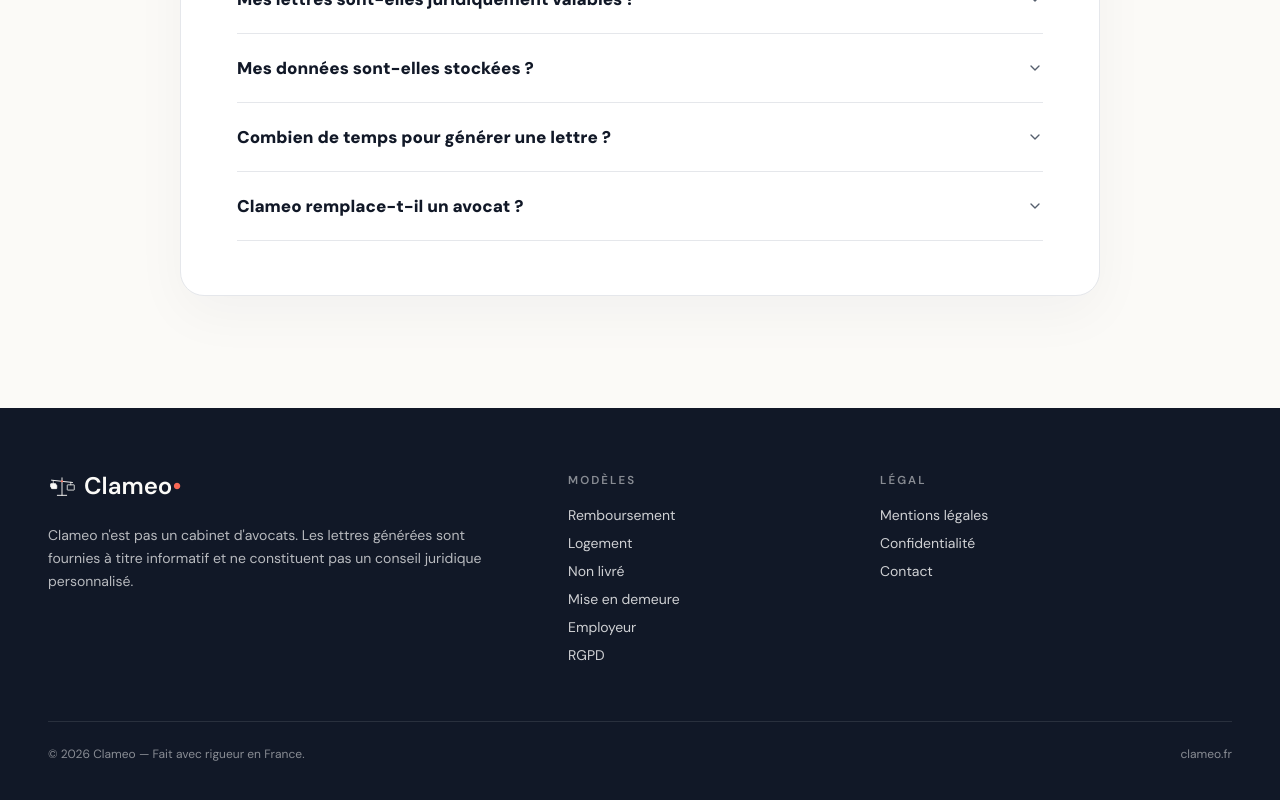
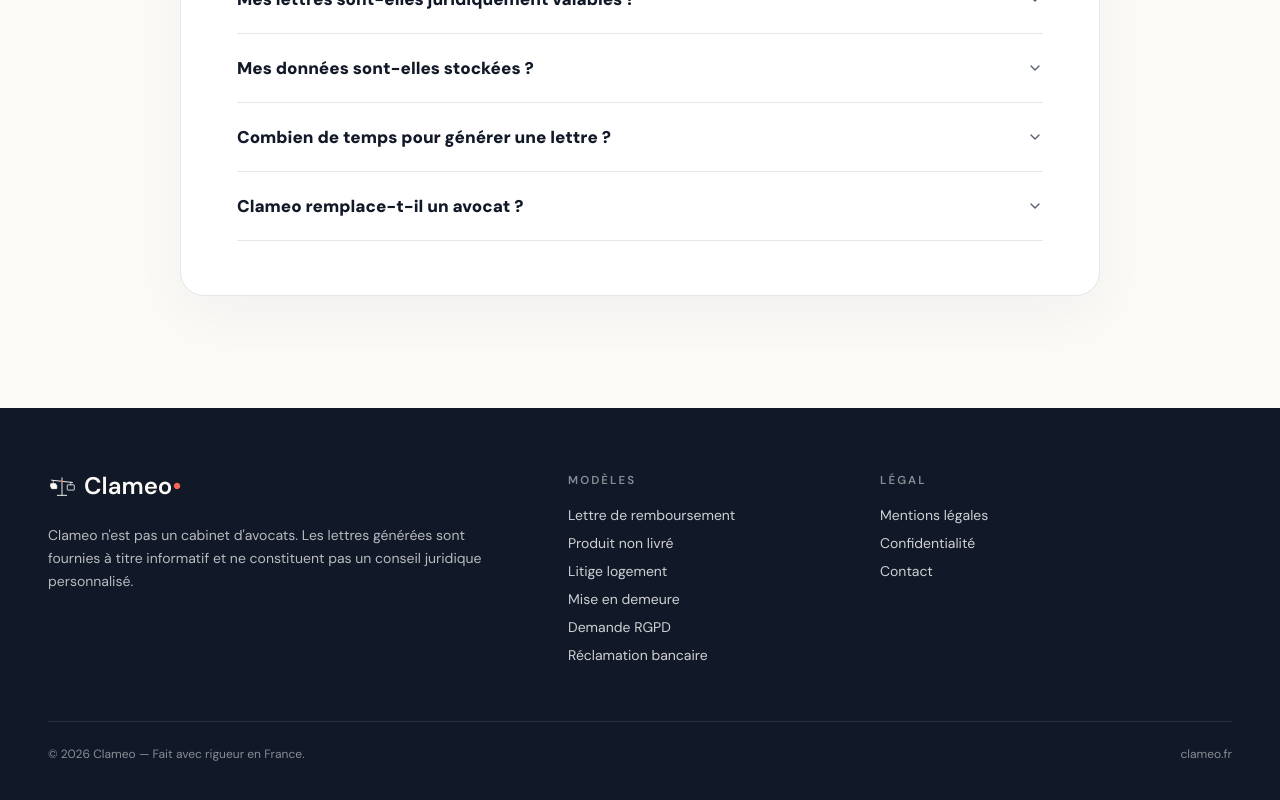
Before and after one commit to Etherea-Coder/Clameo, a React (Create React App) app in the folder frontend/: page / in a window 1280 px wide. Shown: the part 3444-4244 px from the top of the page. Built offline with nearby package versions, Linux system fonts and the light colour scheme.

Commit message:
Update sitemap and Footer component

```diff
--- a/frontend/src/components/Footer.jsx
+++ b/frontend/src/components/Footer.jsx
@@ -19,12 +19,36 @@ export default function Footer() {
           <div className="lg:col-span-3">
             <p className="eyebrow text-white/50 mb-4">Modèles</p>
             <ul className="space-y-2 text-sm text-white/80">
-              <li><Link to="/builder/remboursement" className="hover:text-coral transition">Remboursement</Link></li>
-              <li><Link to="/builder/logement" className="hover:text-coral transition">Logement</Link></li>
-              <li><Link to="/builder/non-livre" className="hover:text-coral transition">Non livré</Link></li>
-              <li><Link to="/builder/mise-en-demeure" className="hover:text-coral transition">Mise en demeure</Link></li>
-              <li><Link to="/builder/employeur" className="hover:text-coral transition">Employeur</Link></li>
-              <li><Link to="/builder/rgpd" className="hover:text-coral transition">RGPD</Link></li>
+              <li>
+                <Link to="/modeles/lettre-demande-remboursement" className="hover:text-coral transition">
+                  Lettre de remboursement
+                </Link>
+              </li>
+              <li>
+                <Link to="/modeles/lettre-produit-non-livre" className="hover:text-coral transition">
+                  Produit non livré
+                </Link>
+              </li>
+              <li>
+                <Link to="/modeles/lettre-litige-logement" className="hover:text-coral transition">
+                  Litige logement
+                </Link>
+              </li>
+              <li>
+                <Link to="/modeles/lettre-mise-en-demeure" className="hover:text-coral transition">
+                  Mise en demeure
+                </Link>
+              </li>
+              <li>
+                <Link to="/modeles/lettre-demande-rgpd" className="hover:text-coral transition">
+                  Demande RGPD
+                </Link>
+              </li>
+              <li>
+                <Link to="/modeles/lettre-reclamation-banque" className="hover:text-coral transition">
+                  Réclamation bancaire
+                </Link>
+              </li>
             </ul>
           </div>
 
```
Also changed, not shown: 1 other file (tests, documents, lock files or other folders).
